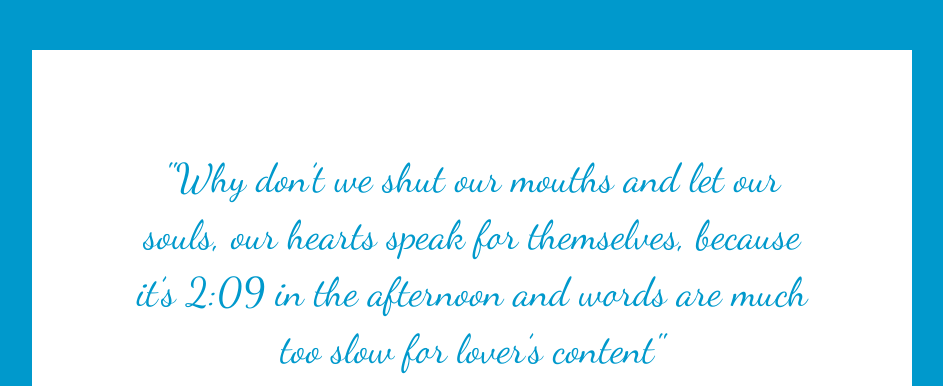
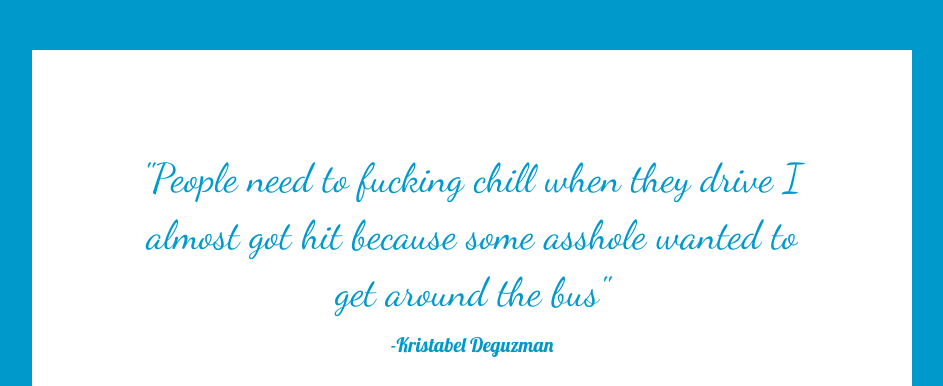
Before and after one commit to deguzmankevin/quotegenerator, a plain HTML site: page index.html in a window 1280 px wide. Shown: the part 150-536 px from the top of the page, without its empty margins (168-1111 px from the left). Drawn offline with nearby package versions, Linux system fonts and the light colour scheme; a web font is replaced by a local one.

Commit message:
changed author

```diff
--- a/index.html
+++ b/index.html
@@ -17,9 +17,9 @@
 
   <div>
 
-    <p id="QUOTE">"Why don’t we shut our mouths and let our souls, our hearts speak for themselves, because it’s 2:09 in the afternoon and words are much too slow for lover’s content" </p>
+    <p id="QUOTE">"People need to fucking chill when they drive I almost got hit because some asshole wanted to get around the bus" </p>
 
-    <p id="AUTHOR">-Lafayette White</p>
+    <p id="AUTHOR">-Kristabel Deguzman</p>
 <button id="new-quote" class="btn btn-primary btn-lg">New quote</button>
      <a class="twitter-share-button"id="TWITTER" href="https://twitter.com/intent/tweet" data-size="large" target="_blank"title="Tweet this quote!">
        <i class="fa fa-twitter-square fa-3x" aria-hidden="true"></i>
```
